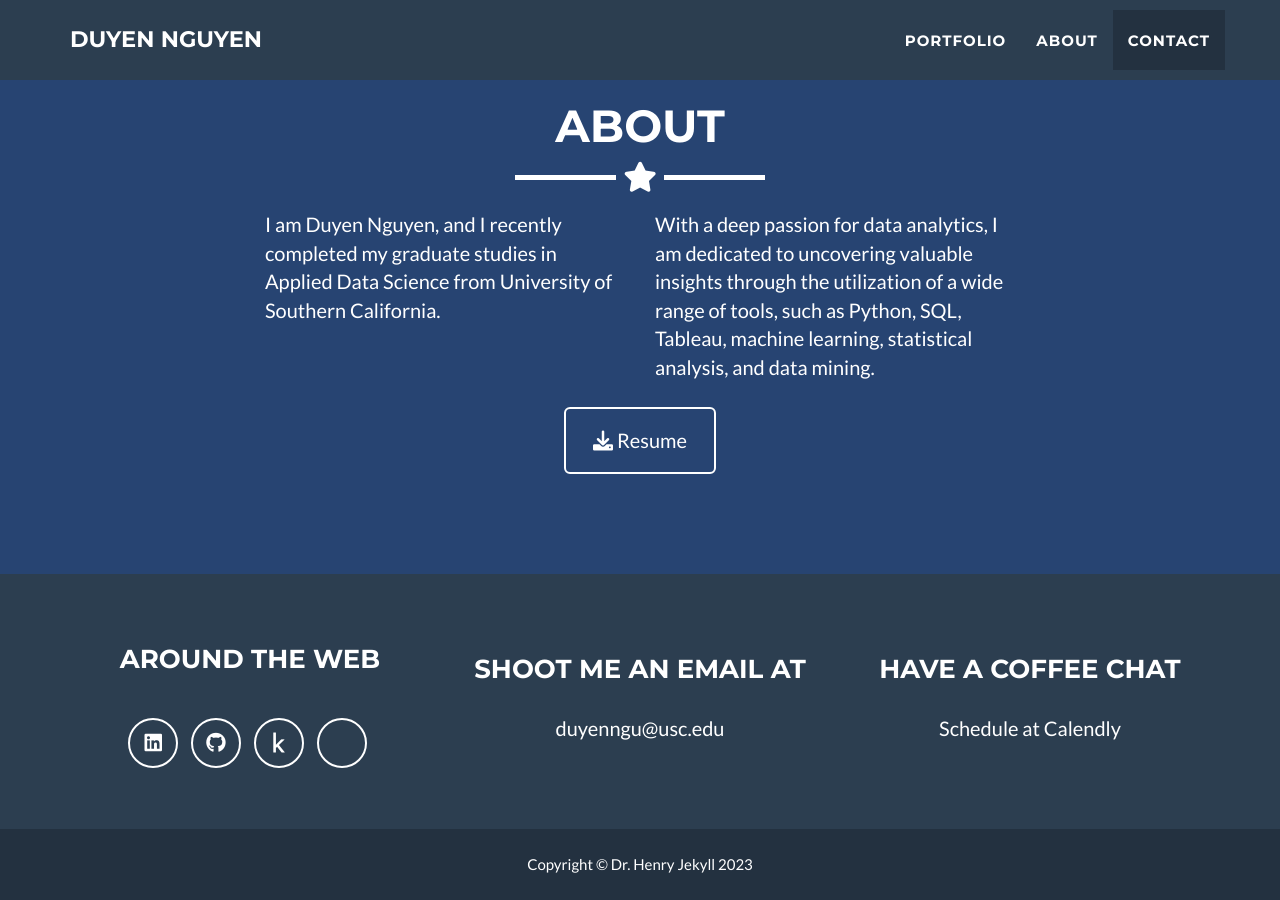
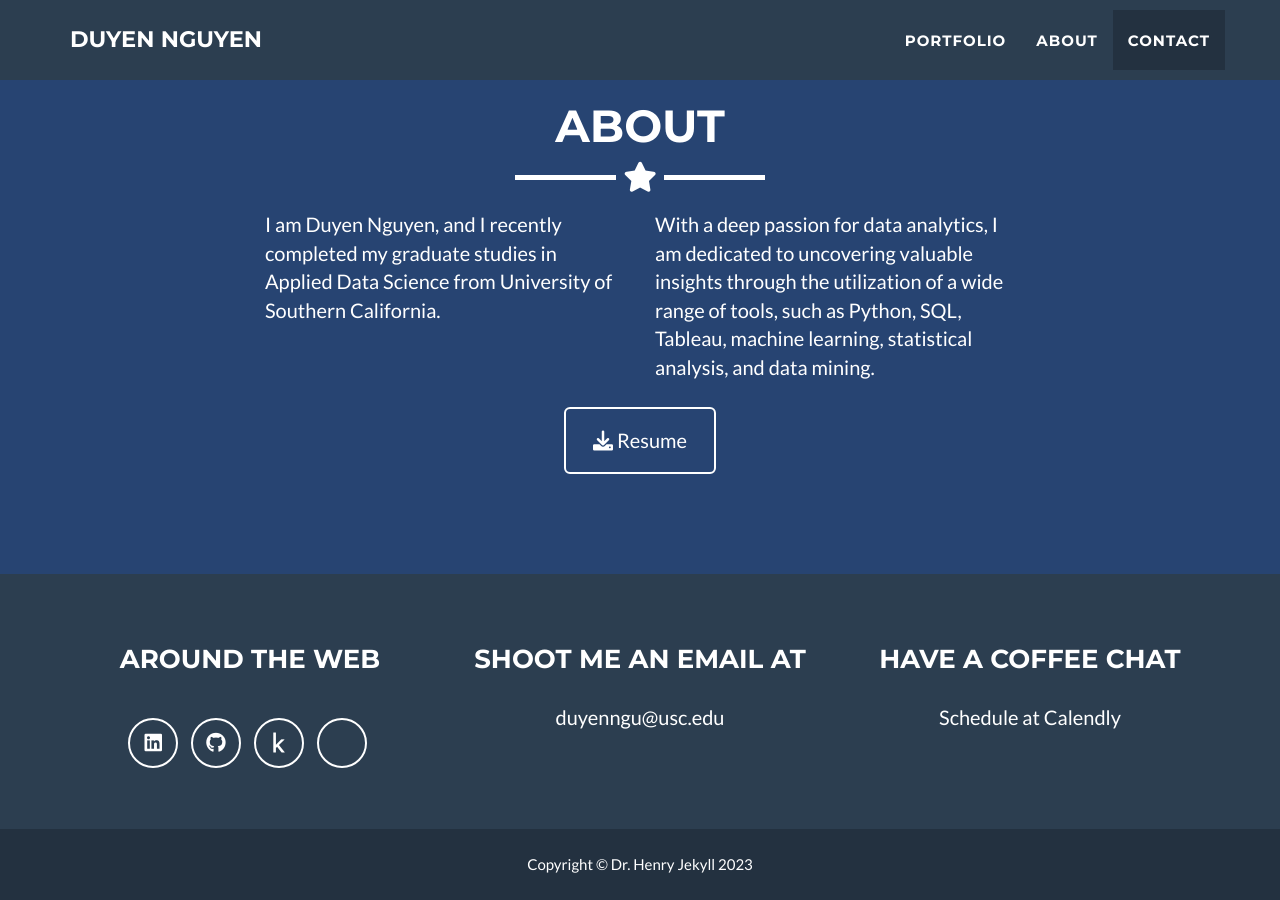
Before and after one commit to duyen21/portfolio, a Jekyll site: the page built from _posts/2014-07-18-project-1.markdown, in a window 1280 px wide and 900 px high, scrolled down 1715 px. Built offline with Jekyll 4.4.1, drawn with Linux system fonts in a browser that asks for light colours.

Commit message:
Update contact.html

```diff
--- a/_includes/contact.html
+++ b/_includes/contact.html
@@ -14,14 +14,14 @@
             {% endfor %}
           </ul>
         </div>
-        <p></p>
         <div class="footer-col col-md-4">
           <h3>{{ site.footer.emails }}</h3>
+          <p></p>
           <p>{{ site.emails }}</p>
         </div>
-        <p></p>
         <div class="footer-col col-md-4">
           <h3>{{ site.footer.credits }}</h3>
+          <p></p>
           <p>{{ site.credits }}</p>
         </div>
       </div>
```
